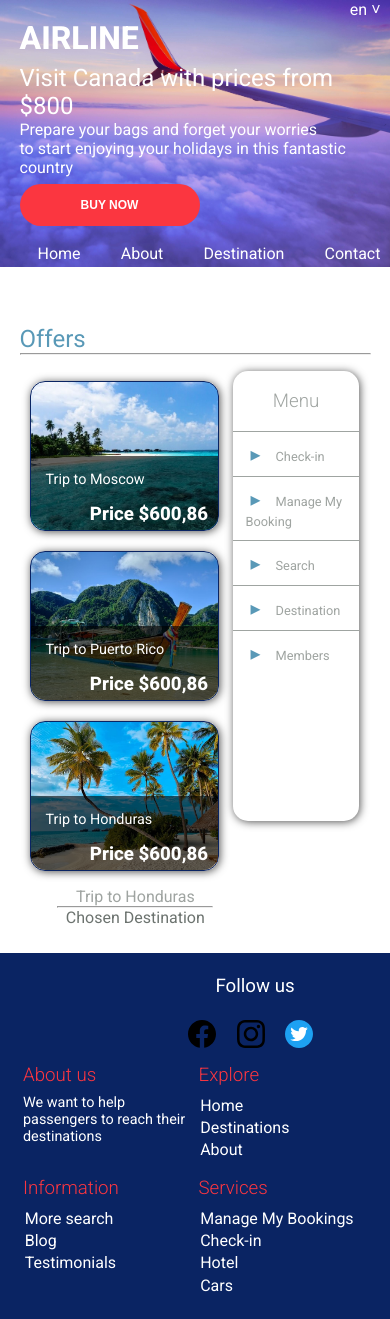
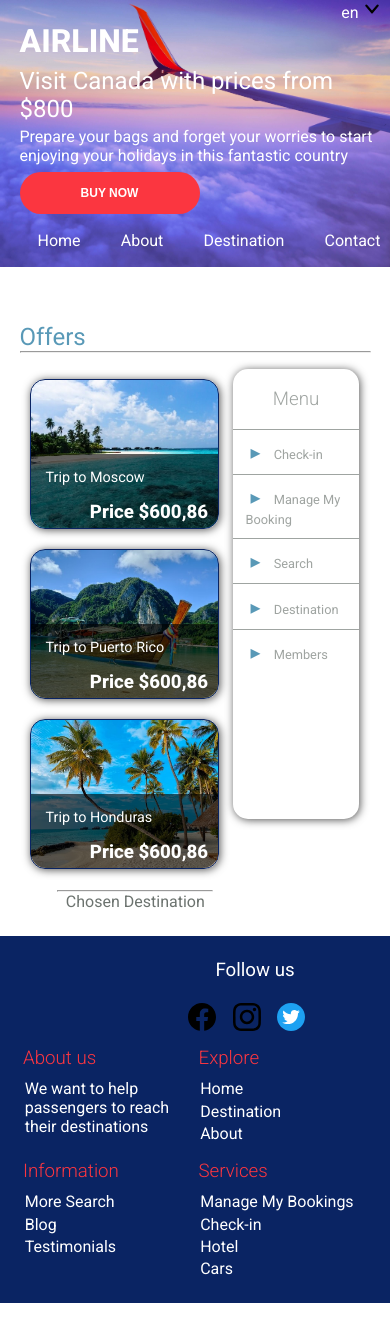
Before and after one commit to AngyeTR/Airline, a website: page index.html in a window 390 px wide. Drawn offline with Linux system fonts and the light colour scheme.

Commit message:
Actualizaciones

```diff
--- a/index.html
+++ b/index.html
@@ -18,36 +18,23 @@
     <header>
     <!-- Launguage Menu -->
 
-        <div class="languageMenu-container"> en &#709
-            <ul class="languageMenu">
-                <li class="lang" id="ru"><a href="#">RU - Russian</a></li>
-                <li class="lang" id="de"><a href="#">DE - German</a></li>
-                <li class="lang" id="fr"><a href="#">FR - French</a></li>
-            </ul>
+        <div class="languageMenu-container">
+            <span id="langCode">en </span>
+            <span><img src="./images/arrow-down.svg"></span>
+            <ul class="languageMenu"> </ul>
         </div>
 
     <!-- Header Content -->
 
         <div class="title-container">
             <h1 class="titleName">AIRLINE</h1>
-            <article class="headerContent">
-                <h2>Visit Canada with prices from $800</h2>
-                <p>Prepare your bags and forget your worries </p>
-                <p>to start enjoying your holidays in this fantastic country</p>
-                <button><a href="#">BUY NOW</a></button>
-            </article>
         </div>
 
     <!-- Header Menu -->
 
         <div class="headerMenu-container">
             <nav class="headerOptionMenu">
-                <ul>
-                    <li class="menuOption" id="optionHome"><a href="#">Home</a></li>
-                    <li class="menuOption" id="optionAbout"><a href="#about">About</a></li>
-                    <li class="menuOption" id="optionDestination"><a href="#destinations">Destination</a></li>
-                    <li class="menuOption" id="optionContact"><a href="#contact">Contact</a></li>
-                </ul>
+                <ul class="optionList"></ul>
             </nav>
         </div>
     </header>
@@ -64,102 +51,46 @@
 
             <div class="destination-container" id="destinations">
                 <div class="destinationCard-container">
-                    <a href="#">
-                        <div class="destination-card" id="moscow">
-                            <div class="text">
-                                <p>Trip to Moscow</p>
-                                <h3>Price $600,86</h3>
-                            </div>
-                        </div>
-                    </a>
-                    <a href="#">
-                        <div class="destination-card" id="puertoRico">
-                            <div class="text">
-                            <p>Trip to Puerto Rico</p>
-                            <h3>Price $600,86</h3>
-                            </div>
-                        </div>
-                    </a>
-                    <a href="#">
-                        <div class="destination-card" id="honduras">
-                            <div class="text">
-                            <p>Trip to Honduras</p>
-                            <h3>Price $600,86</h3>
-                            </div>
-                        </div>
-                    </a>
                 </div>
-                <div class="chosenDestination-container">
-                    <p class="offerName" id="chosenDestinationName" >Trip to Honduras</p>
-                    <hr>
-                    <p>Chosen Destination</p>
-                </div>
+
+                <a href="#">
+                    <div class="chosenDestination-container">
+                        <p class="offerName" id="chosenDestinationName" ></p>
+                        <hr>
+                        <p>Chosen Destination</p>
+                    </div>
+                </a>
             </div>
 
          <!-- Main Menu -->
 
             <div class="mainMenu-container">
-                <h3 class="mainMenu-title">Menu</h3>
-                <ul>
-                    <li class="mainMenu-option"><a href="#"><span> &#9656 </span>  Check-in</a></li>
-                    <li class="mainMenu-option"><a href="#"> <span> &#9656 </span> Manage My Booking</a></li>
-                    <li class="mainMenu-option"><a href="#"> <span> &#9656 </span> Search</a></li>
-                    <li class="mainMenu-option"><a href="#"> <span> &#9656 </span> Destination</a></li>
-                    <li class="mainMenu-option"><a href="#"> <span> &#9656 </span> Members</a></li>
-                </ul>
+                <h3>Menu</h3>
+                <ul class="mainMenuList"> </ul>
             </div>
         </div>
 
-    </main>
+    </main
 
     <!-- ------------ FOOTER ------------  -->
 
     <footer>
 
         <!-- Contact Info -->
+
             <div class="contactInfo-container" id="contact">
                 <h3>Follow us</h3>
-                <a href="#"><img class="iconImg" src="./images/facebook.svg"></a>
-                <a href="#"><img class="iconImg" src="./images/instagram.svg"></a>
-                <a href="#"><img class="iconImg" src="./images/twitter.svg"></a>
             </div>
 
         <!-- Footer Menu  -->
 
-            <section>
-            <div class="menuFooter" id="about">
-                <h3>About us</h3>
-                <p>We want to help passengers to reach their destinations </p>
-            </div>
-            <div class="menuFooter">
-                <h3>Explore</h3>
-                <ul>
-                    <li><a href="#">Home<a></li>
-                    <li><a href="#destinations">Destinations</a></li>
-                    <li><a href="#about">About</a></li>
-                </ul>
-            </div>
-            <div class="menuFooter">
-                <h3>Information</h3>
-                <ul>
-                    <li><a href="#">More search</a></li>
-                    <li><a href="#">Blog</a></li>
-                    <li><a href="#">Testimonials</a></li>
-                </ul>
-            </div class="menuFooter">
-            <div class="menuFooter">
-                <h3>Services</h3>
-                <ul>
-                    <li><a href="#">Manage My Bookings </a></li>
-                    <li><a href="#">Check-in</a></li>
-                    <li><a href="#">Hotel</a></li>
-                    <li><a href="#">Cars</a></li>
-                </ul>
-            </div>
-            </section>
-
+            <section class="footerMenu-section"> </section>
 
     </footer>
 
+    <script src="./src/components.js"></script>
+    <script src="./src/main.js"></script>
 </body>
+
+
 </html>
--- /dev/null
+++ b/src/components.js
@@ -0,0 +1,144 @@
+
+function createShoppingButton(link){
+    const optionLink = document.createElement("a");
+     optionLink.setAttribute("href", `#${link}`);
+     optionLink.innerText= "BUY NOW";
+     const button = document.createElement("button");
+     button.appendChild(optionLink);
+     const optionList = document.querySelector(".headerContent");
+     optionList.appendChild(button);
+}
+
+function createHeaderArticle(country, price, link="", message) {
+    const headerContent = document.createElement("article");
+    headerContent.classList.add("headerContent");
+    const articleTitle = document.createElement("h2");
+    articleTitle.innerText = `Visit ${country} with prices from $${price}`
+    headerContent.appendChild(articleTitle);
+    const articleText = document.createElement("p");
+    articleText.innerText = message;
+    headerContent.appendChild(articleText);
+
+    const headerContentContainer = document.querySelector(".title-container");
+    headerContentContainer.appendChild(headerContent);
+
+    createShoppingButton(link);
+}
+
+
+function createDestinationContainer(country, price){
+        const countryName = country;
+        const joinName = countryName.toLowerCase().replace(" ", "-");
+        const destinationCard = document.createElement("div");
+        destinationCard.classList.add("destination-card");
+
+        const destinationText = document.createElement("div");
+        destinationText.classList.add("text");
+        destinationCard.setAttribute("id", "#" + joinName);
+        const destinationTitle = document.createElement("p");
+        destinationTitle.innerText = "Trip to " + countryName;
+        const destinationPrice = document.createElement("h3");
+        destinationPrice.innerText = "Price $"+ price;
+
+        destinationCard.style.background = `url("../images/${joinName}.jpg")`;
+
+        destinationText.appendChild(destinationTitle);
+        destinationText.appendChild(destinationPrice);
+        destinationCard.appendChild(destinationText);
+        const destinationContainer = document.querySelector(".destinationCard-container");
+        destinationContainer.appendChild(destinationCard);
+
+        destinationCard.addEventListener("click", () => {
+            const chosenDestination = document.querySelector("#chosenDestinationName");
+            chosenDestination.innerText = `Trip to ${countryName}`;
+            });
+}
+
+function createLanguage(options)
+{
+    options.forEach(option => {
+   const id = option.optionName.toLowerCase().replace(" ", "-");
+    const optionLink = document.createElement("a");
+    optionLink.setAttribute("href", `#${option.link}`);
+    optionLink.innerText= option.optionName;
+    const optionItem = document.createElement("li");
+    optionItem.setAttribute("id", id);
+    optionItem.appendChild(optionLink);
+    const optionList = document.querySelector(".languageMenu");
+    optionList.appendChild(optionItem);
+
+    optionItem.addEventListener("click", () => {
+       const langCode = document.querySelector("#langCode");
+       const langName = id.split("-");
+       let code = langName[0];
+       langCode.innerText = `${code} `;
+   });
+    });
+}
+
+ function createMenu(queryContainer, options) {
+
+    options.forEach(option => {
+        const id = option.optionName.toLowerCase().replace(" ", "-");
+     const optionLink = document.createElement("a");
+     optionLink.setAttribute("href", `#${option.link}`);
+     optionLink.innerText= option.optionName;
+     const optionItem = document.createElement("li");
+     optionItem.setAttribute("id", id);
+     optionItem.appendChild(optionLink);
+     const optionList = document.querySelector(queryContainer);
+     optionList.appendChild(optionItem);
+     });
+ }
+
+
+function createHeaderMenu(options) {
+    const queryContainer = ".optionList";
+    createMenu(queryContainer, options);
+}
+
+function createMainMenu(options){
+    options.forEach(option => {
+        option.optionName = " ▸ " +option.optionName;
+    });
+    const queryContainer = ".mainMenuList";
+    createMenu(queryContainer, options);
+}
+
+function createFooterMenu(sectionTitle, options) {
+    const sectionId= sectionTitle.toLowerCase().replace(" ", "-");
+    const sectionName = sectionId+"-footerMenu";
+    const queryContainer = `#${sectionId}`;
+    let section = document.querySelector(`#${sectionName}`);
+
+    if(section == null){
+        section = document.createElement("div");
+        section.setAttribute("id", sectionName);
+        section.classList.add("footerMenu-container");
+        const newOptionList = document.createElement("ul");
+        newOptionList.innerText = "";
+        newOptionList.setAttribute("id", sectionId);
+        const sectionTitleText = document.createElement("h3");
+        sectionTitleText.innerText = sectionTitle;
+        section.appendChild(sectionTitleText);
+        section.appendChild(newOptionList);
+        const footerContainer = document.querySelector(".footerMenu-section");
+        footerContainer.appendChild(section);
+    }
+    createMenu(queryContainer, options);
+}
+
+function createContactIcons(options){
+    const optionList = document.querySelector(".contactInfo-container");
+
+    options.forEach(option => {
+        const name = option.optionName.toLowerCase().replace(" ", "-");
+     const optionLink = document.createElement("a");
+     optionLink.setAttribute("href", `#${option.link}`);
+     const optionItem = document.createElement("img");
+     optionItem.classList.add("iconImg");
+     optionItem.setAttribute("src", `./images/${name}.svg`);
+     optionLink.appendChild(optionItem);
+     optionList.appendChild(optionLink);
+     });
+ }
--- /dev/null
+++ b/src/main.js
@@ -0,0 +1,56 @@
+createHeaderArticle("Canada", 800, link="about-us",
+"Prepare your bags and forget your worries to start enjoying your holidays in this fantastic country");
+
+createFooterMenu("About us", [{
+    optionName: "We want to help passengers to reach their destinations", link: ""
+}])
+
+createFooterMenu("Explore",
+    [{optionName: "Home", link: ""},
+    {optionName: "Destination", link: "destinations"},
+    {optionName: "About", link: "about-us"}]);
+
+createFooterMenu("Information",
+    [{optionName: "More Search", link: ""},
+    {optionName: "Blog", link: ""},
+    {optionName: "Testimonials", link: ""}]);
+
+createFooterMenu("Services",
+    [{optionName: "Manage My Bookings", link: ""},
+    {optionName: "Check-in", link: ""},
+    {optionName: "Hotel", link: ""},
+    {optionName: "Cars", link:""}]);
+
+
+createHeaderMenu([
+    {optionName: "Home", link: ""},
+    {optionName: "About", link: "about-us"},
+    {optionName: "Destination", link: "destinations"},
+    {optionName: "Contact", link: "contact"}
+]);
+
+createLanguage([
+    {optionName: "EN - English", link: ""},
+    {optionName: "RU - Russian", link: ""},
+    {optionName: "DE - German", link: ""},
+    {optionName: "FR - French", link: ""}
+]);
+
+
+createMainMenu([
+    {optionName: "Check-in", link:""},
+    {optionName: "Manage My Booking", link:""},
+    {optionName: "Search", link:""},
+    {optionName: "Destination", link:""},
+    {optionName: "Members", link:""}
+]);
+
+createContactIcons([
+    {optionName: "facebook", link:""},
+    {optionName: "instagram", link:""},
+    {optionName: "twitter", link:""}]);
+
+
+createDestinationContainer("Moscow", "600,86");
+createDestinationContainer("Puerto Rico", "600,86");
+createDestinationContainer("Honduras", "600,86");
--- a/styles/app.css
+++ b/styles/app.css
@@ -59,6 +59,7 @@ header {
     padding-right: 5%;
     padding-bottom: 10%;
     max-height: 400px;
+    min-height: 300px;
     min-width: 400px;
 }
 
@@ -79,6 +80,13 @@ header {
     padding-bottom: 10%;
     font-size: 1em;
 }
+.headerContent h2{
+  padding-bottom: 1%;
+}
+.headerContent p{
+    padding-right: 25%;
+  }
+
 .headerContent button {
     width: 35%;
     min-width: 180px;
@@ -102,6 +110,12 @@ header {
     display: block;
     text-align:  end;
     color: var(--color1);
+}
+.languageMenu-container span img{
+    width: 18px;
+}
+.languageMenu-container:hover > span img{
+    transform:rotate(180deg);
 }
 .languageMenu-container ul {
     display: none;
@@ -178,6 +192,7 @@ main h2 {
     .chosenDestination-container {
         text-align: center;
         padding: 3%;
+        padding-top: 5%;
         margin-left: 30%;
         width: 40%;
         justify-self: center;
@@ -221,7 +236,7 @@ main h2 {
         color: var(--color3);
         font-size: 0.8em;
     }
-    .mainMenu-container span{
+    .mainMenu-container li::first-letter{
         text-decoration: none;
         color: var(--color2);
         padding-right: 10px;
@@ -240,7 +255,7 @@ main h2 {
         display: inline-block;
         margin: 10px;
         box-shadow: 1px 1px 9px 0px rgba(0,0,0,0.68);
-        background-size: cover;
+        background-size: cover !important;
    }
    .destination-card:hover {
         transform: scale(1.05);
@@ -258,6 +273,7 @@ main h2 {
     font-size: 0.9em;
     padding: 10px;
 }
+
 .destination-card h3 {
     color: var(--color1);
     padding: 5px;
@@ -314,23 +330,23 @@ main h2 {
     padding-top: 0;
     display: flex;
  }
- .menuFooter {
+ .footerMenu-container {
     width: 25%;
     padding: 2%;
     color: var(--color1);
  }
- .menuFooter ul li {
+ .footerMenu-container ul li {
     list-style: none;
     padding-top: 5%;
  }
- .menuFooter a {
+ .footerMenu-container a {
     text-decoration: none;
     color: var(--color1);
  }
- .menuFooter p {
+ .footerMenu-container p {
     font-size: 0.9rem;
  }
- .menuFooter h3 {
+ .footerMenu-container h3 {
     color: var(--color5);
     padding: 5%;
     padding-left: 0;
@@ -368,6 +384,9 @@ main h2 {
         padding-bottom: 2%;
         font-size: 1em;
     }
+    .headerContent p{
+        padding-right: 1%;
+      }
     .headerContent button {
         width: 180px;
         font-size: 12px;
@@ -410,12 +429,12 @@ footer section {
     display: flex;
     flex-wrap: wrap;
  }
- .menuFooter {
+ .footerMenu-container {
     width: 50%;
     padding: 1%;
     color: var(--color1);
  }
- .menuFooter ul li{
+ .footerMenu-container ul li{
     padding: 1%;
  }
 
@@ -448,6 +467,9 @@ footer section {
         padding-bottom: 10%;
         font-size: 1em;
     }
+    .headerContent p{
+        padding-right: 0;
+      }
     .headerContent button {
         width: 35%;
         min-width: 180px;
```
Also changed, not shown: 1 other file.
